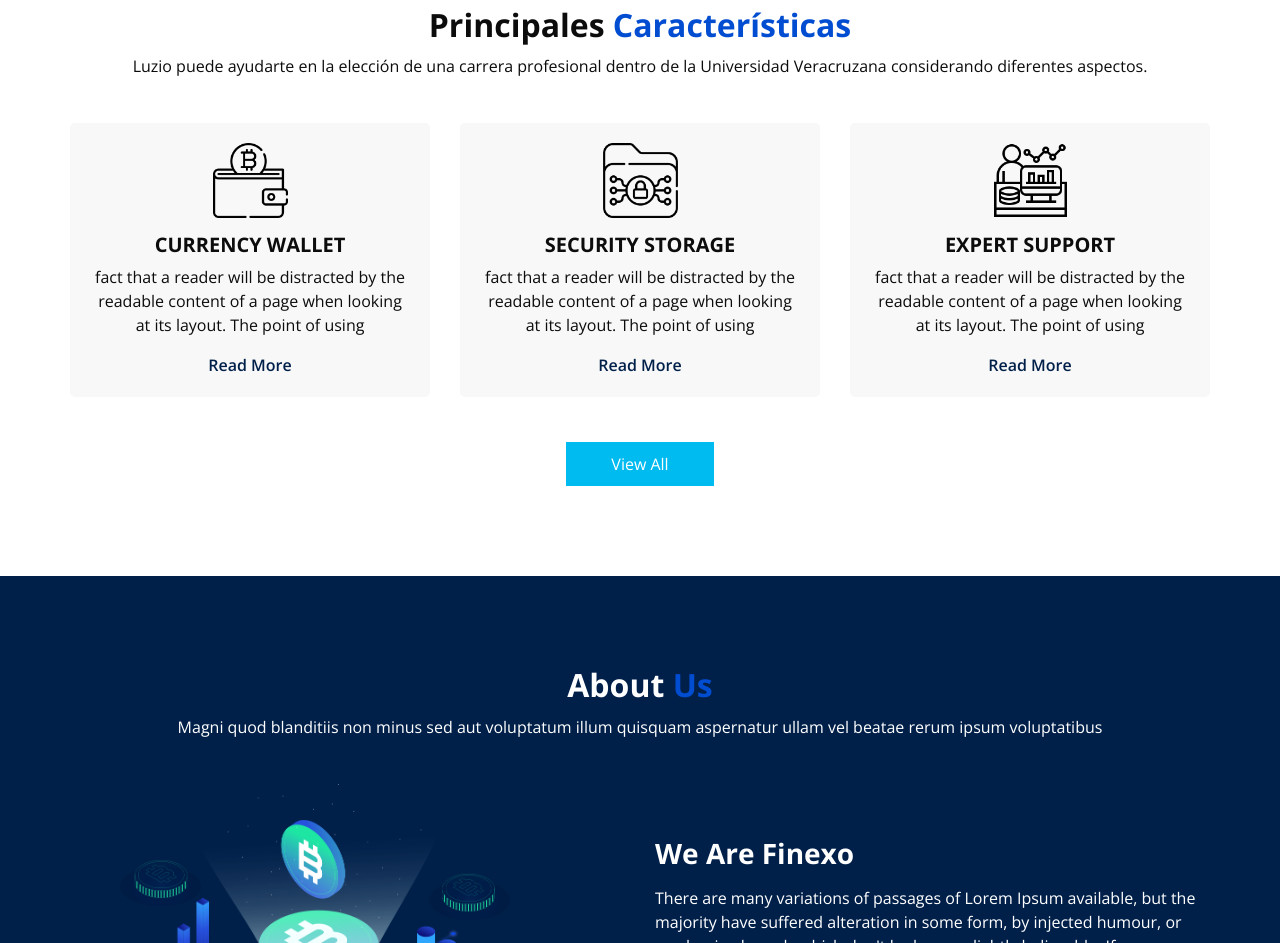
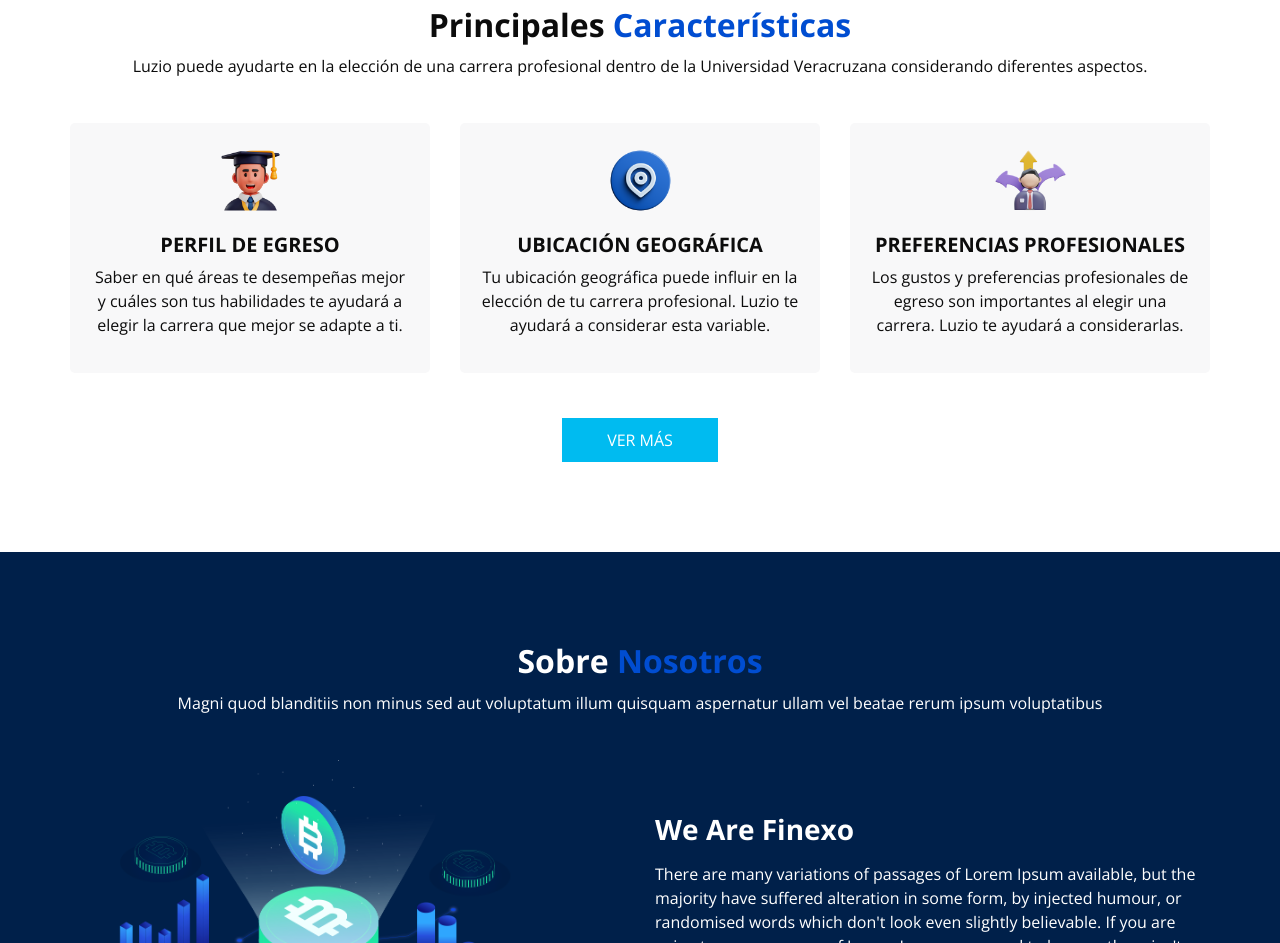
Before and after one commit to Emmanuel-RH/chatwithluzio, a plain HTML site: page index.html in a window 1280 px wide. Shown: the part 1035-1978 px from the top of the page. Drawn offline with nearby package versions, Linux system fonts and the light colour scheme; some packages are replaced by stand-ins of ours.

Commit message:
Update Images 4

```diff
--- a/index.html
+++ b/index.html
@@ -64,7 +64,7 @@
                 <a class="nav-link" href="index.html">INICIO <span class="sr-only">(current)</span></a>
               </li>
               <li class="nav-item">
-                <a class="nav-link" href="about.html"> ¿QUÉ ES?</a>
+                <a class="nav-link" href="quees.html"> ¿QUÉ ES?</a>
               </li>
               <li class="nav-item">
                 <a class="nav-link" href="service.html">EQUIPO</a>
@@ -73,7 +73,7 @@
                 <a class="nav-link" href="why.html">CONTACTO</a>
               </li>
               <li class="nav-item">
-                <a class="nav-link" href="team.html">PROBAR PROTOTIPO</a>
+                <a class="nav-link" href="/chatwithluzio/PruebaVista/indexchatbot.html">PROBAR PROTOTIPO</a>
               </li>
             </ul>
           </div>
@@ -180,67 +180,52 @@
           <div class="col-md-4 ">
             <div class="box ">
               <div class="img-box">
-                <img src="images/s1.png" alt="">
+                <img src="https://github.com/Emmanuel-RH/chatwithluzio/blob/main/images/Caracter%C3%ADsticas1.png?raw=true" alt="">
               </div>
               <div class="detail-box">
                 <h5>
-                  Currency Wallet
+                  Perfil de Egreso
                 </h5>
                 <p>
-                  fact that a reader will be distracted by the readable content of a page when looking at its layout.
-                  The
-                  point of using
+                  Saber en qué áreas te desempeñas mejor y cuáles son tus habilidades te ayudará a elegir la carrera que mejor se adapte a ti.
                 </p>
-                <a href="">
-                  Read More
-                </a>
               </div>
             </div>
           </div>
           <div class="col-md-4 ">
             <div class="box ">
               <div class="img-box">
-                <img src="images/s2.png" alt="">
+                <img src="https://github.com/Emmanuel-RH/chatwithluzio/blob/main/images/Caracter%C3%ADsticas2.png?raw=true" alt="">
               </div>
               <div class="detail-box">
                 <h5>
-                  Security Storage
+                  Ubicación Geográfica
                 </h5>
                 <p>
-                  fact that a reader will be distracted by the readable content of a page when looking at its layout.
-                  The
-                  point of using
+                  Tu ubicación geográfica puede influir en la elección de tu carrera profesional. Luzio te ayudará a considerar esta variable.
                 </p>
-                <a href="">
-                  Read More
-                </a>
               </div>
             </div>
           </div>
           <div class="col-md-4 ">
             <div class="box ">
               <div class="img-box">
-                <img src="images/s3.png" alt="">
+                <img src="https://github.com/Emmanuel-RH/chatwithluzio/blob/main/images/Caracter%C3%ADsticas3.png?raw=true" alt="">
               </div>
               <div class="detail-box">
                 <h5>
-                  Expert Support
+                  Preferencias Profesionales
                 </h5>
                 <p>
-                  fact that a reader will be distracted by the readable content of a page when looking at its layout.
-                  The
-                  point of using
+                  Los gustos y preferencias profesionales de egreso son importantes al elegir una carrera. Luzio te ayudará a considerarlas.
                 </p>
-                <a href="">
-                  Read More
-                </a>
               </div>
             </div>
           </div>
         </div>
         <div class="btn-box">
-          <a href="">
-            View All
+          <a href="quees.html">
+            VER MÁS
           </a>
         </div>
       </div>
@@ -256,7 +241,7 @@
     <div class="container  ">
       <div class="heading_container heading_center">
         <h2>
-          About <span>Us</span>
+          Sobre <span>Nosotros</span>
         </h2>
         <p>
           Magni quod blanditiis non minus sed aut voluptatum illum quisquam aspernatur ullam vel beatae rerum ipsum voluptatibus
```
Also changed, not shown: PruebaVista/indexchatbot.html (renamed from PruebaVista/index.html), quees.html (renamed from about.html).
